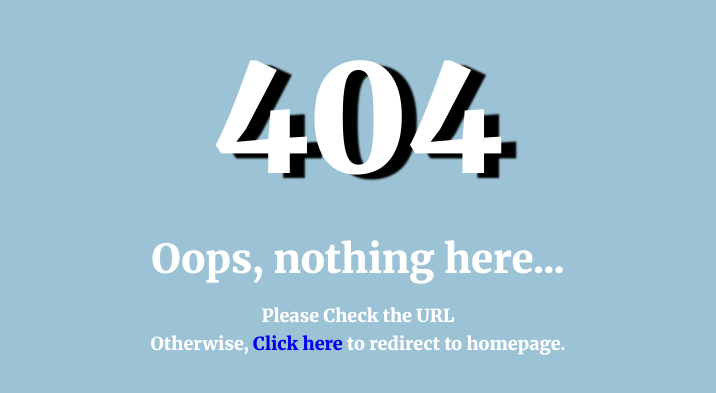
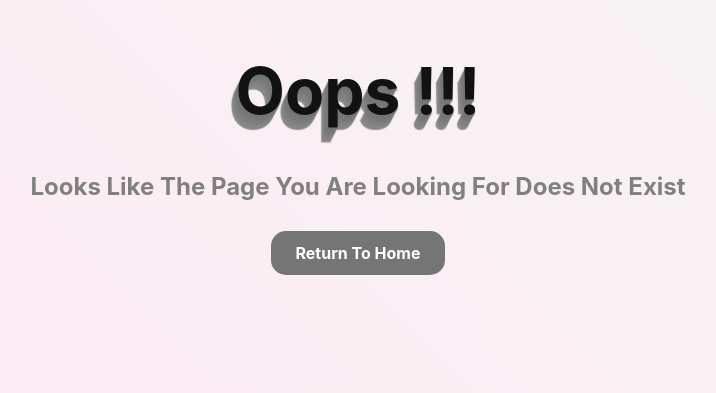
Before and after one commit to m7real/quizzy, a React (Create React App) app: page /blogs in a window 1280 px wide. Before the commit this address had no page. Shown: the part 119-512 px from the top of the page, without its empty margins (282-998 px from the left). Built offline with nearby package versions, Linux system fonts and the light colour scheme.

Commit message:
error page updated again and fixed

```diff
--- a/src/App.js
+++ b/src/App.js
@@ -1,12 +1,12 @@
 import { createBrowserRouter, RouterProvider } from "react-router-dom";
 import "./App.css";
 import Blog from "./components/Blog/Blog";
-import ErrorPage from "./components/ErrorPage/ErrorPage";
 import Home from "./components/Home/Home";
 import Quiz from "./components/Quiz/Quiz";
 import Statistics from "./components/Statistics/Statistics";
 import Main from "./layouts/Main";
 import { ToastContainer } from "react-toastify";
+import NotFoundPage from "./components/NotFoundPage/NotFoundPage";
 
 function App() {
   const router = createBrowserRouter([
@@ -39,7 +39,7 @@ function App() {
     },
     {
       path: "*",
-      element: <ErrorPage></ErrorPage>,
+      element: <NotFoundPage></NotFoundPage>,
     },
   ]);
   return (
--- a/src/components/ErrorPage/ErrorPage.js
+++ /dev/null
@@ -1,18 +0,0 @@
-import React from "react";
-import { Link } from "react-router-dom";
-import "./ErrorPage.module.css";
-
-const ErrorPage = () => {
-  return (
-    <div className="container">
-      <h2>404</h2>
-      <h3>Oops, nothing here...</h3>
-      <p>Please Check the URL</p>
-      <p>
-        Otherwise, <Link to="/">Click here</Link> to redirect to homepage.
-      </p>
-    </div>
-  );
-};
-
-export default ErrorPage;
--- a/src/components/ErrorPage/ErrorPage.module.css
+++ /dev/null
@@ -1,37 +0,0 @@
-@import url("https://fonts.googleapis.com/css2?family=Merriweather:wght@900&display=swap");
-
-body {
-  font-family: "Merriweather", serif;
-  margin: 0;
-  background-color: #9cc3d5;
-  text-align: center;
-  color: white;
-  user-select: none;
-  padding-top: 18vh;
-}
-.container {
-  display: flex;
-  flex-direction: column;
-  align-items: center;
-  width: 100%;
-  background-color: #5ca3dd93;
-}
-h2 {
-  font-size: 150px;
-  margin: 0;
-  text-shadow: 15px 5px 2px black;
-}
-h3 {
-  font-size: 40px;
-  margin: 20px;
-}
-p {
-  font-size: 18px;
-  margin: 5px;
-}
-p:last-of-type {
-  margin-bottom: 35px;
-}
-a {
-  text-decoration: none;
-}
--- /dev/null
+++ b/src/components/NotFoundPage/NotFoundPage.css
@@ -0,0 +1,29 @@
+.not-found {
+  min-height: 100vh;
+  background: linear-gradient(45deg, #ffe7f2, whitesmoke);
+  padding-top: 10%;
+  color: gray;
+}
+.not-found h1 {
+  font-size: 4em;
+  color: #121212;
+
+  text-shadow: 0 2px 1px #747474, -1px 3px 1px #767676, -2px 5px 1px #787878, -3px 7px 1px #7a7a7a, -4px 9px 1px #7f7f7f, -5px 11px 1px #838383,
+    -6px 13px 1px #878787, -7px 15px 1px #8a8a8a;
+}
+
+.not-found p {
+  width: fit-content;
+  background-color: rgb(117, 117, 117);
+  color: white;
+  margin: 30px auto;
+  padding: 12px 25px;
+  border-radius: 15px;
+  font-weight: bold;
+}
+.not-found p:hover {
+  background-color: rgb(160, 154, 154);
+}
+.not-found a {
+  text-decoration: none;
+}
--- /dev/null
+++ b/src/components/NotFoundPage/NotFoundPage.js
@@ -0,0 +1,17 @@
+import React from "react";
+import { Link } from "react-router-dom";
+import "./NotFoundPage.css";
+
+const NotFoundPage = () => {
+  return (
+    <div className="not-found">
+      <h1>Oops !!!</h1>
+      <h2>Looks Like The Page You Are Looking For Does Not Exist</h2>
+      <Link to="/">
+        <p>Return To Home</p>
+      </Link>
+    </div>
+  );
+};
+
+export default NotFoundPage;
```
